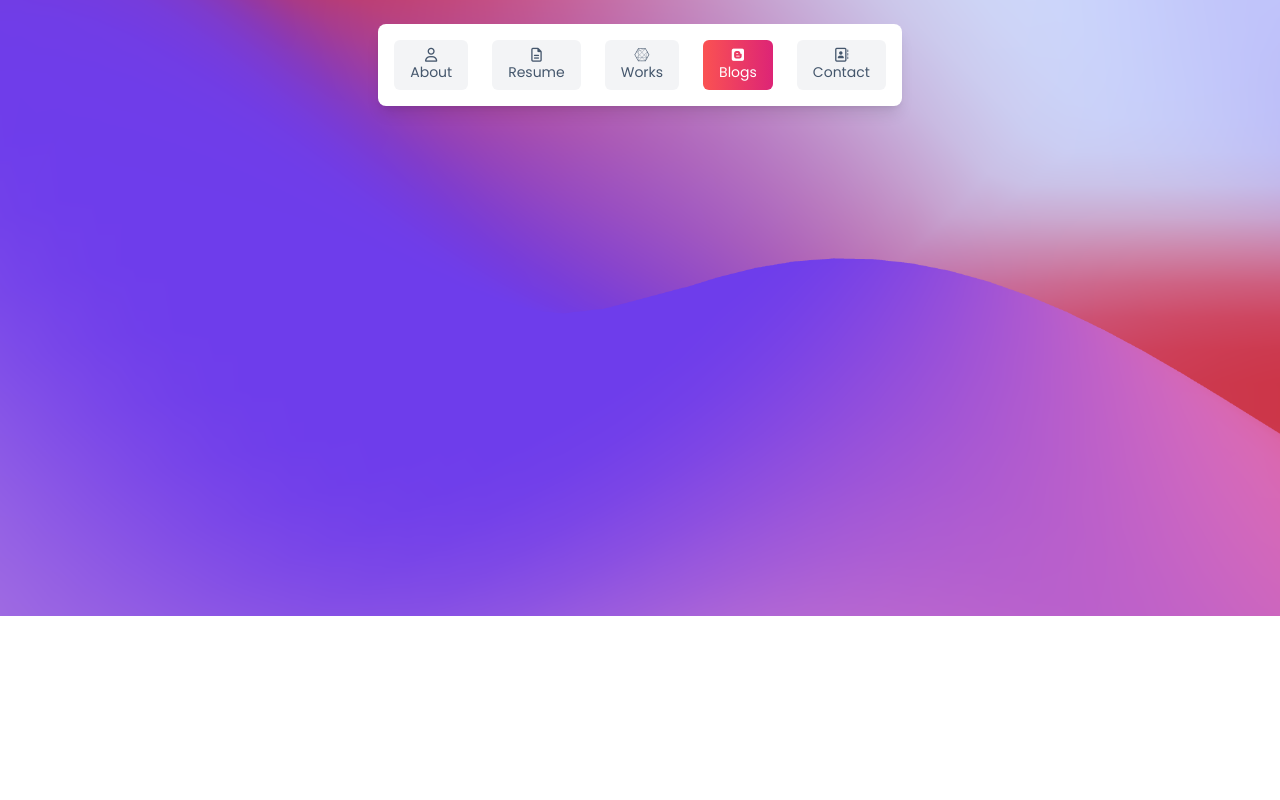
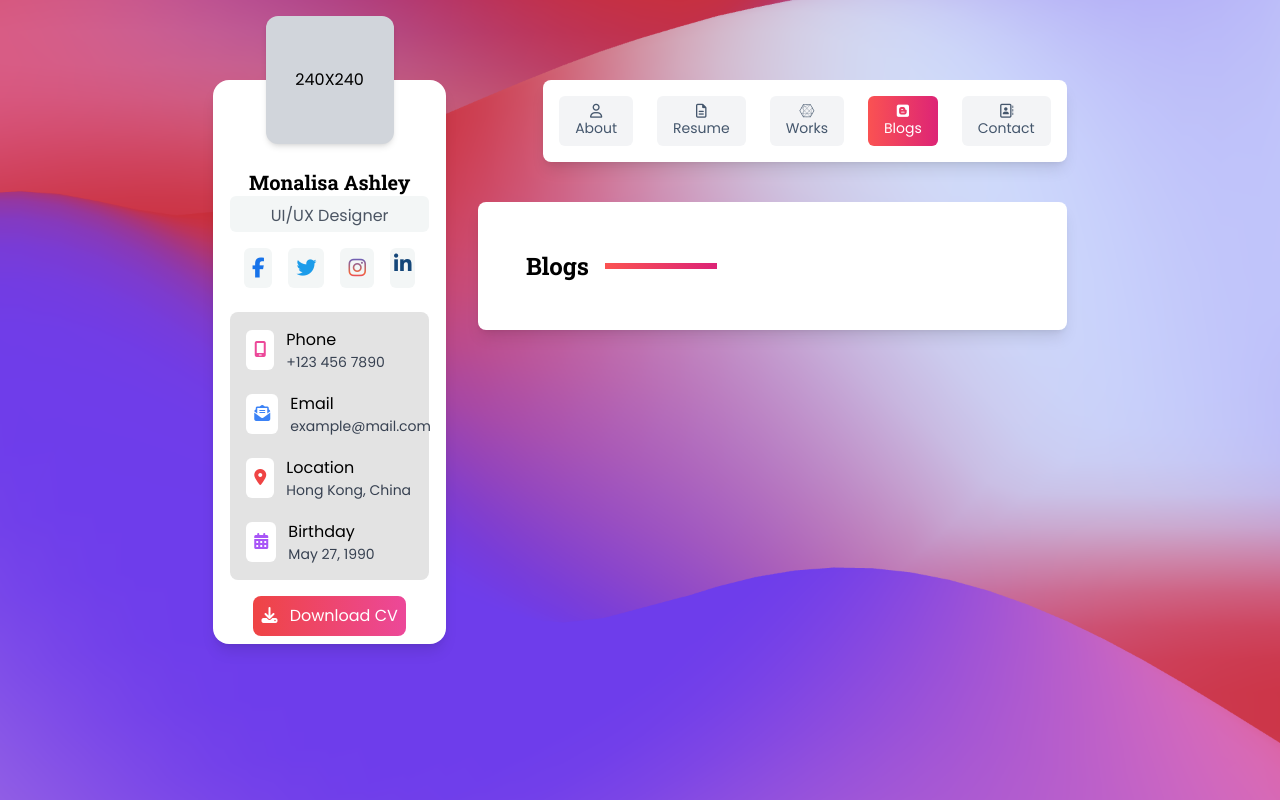
Before and after one commit to NaimoonJannat/personal-portfolio, a plain HTML site: page blogs.html in a window 1280 px wide. Drawn offline with nearby package versions, Linux system fonts and the light colour scheme.

Commit message:
Blogs page initiated

```diff
--- a/blogs.html
+++ b/blogs.html
@@ -47,17 +47,114 @@
     </script>
 </head>
 <body class="bg-[url('./Images/bg.png')] bg-cover bg-center bg-no-repeat primary-font">
-    <!-- Menu Section -->
-    <nav class="flex justify-center mt-6">
+
+     <!-- container body  -->
+     <div class="w-11/12 md:w-4/5 py-6 lg:w-2/3 mx-auto flex flex-col md:flex-row gap-8 md:py-20">
+
+          <!-- Menu section for small screens  -->
+ <nav class="flex md:hidden mb-10">
+    <ul class="grid grid-cols-3 gap-2 bg-white shadow-lg rounded-lg p-2">
+        <li><a href="/about-me.html" class="px-4 py-2 flex flex-col justify-center items-center rounded-md bg-gray-100 text-sm text-[#44566C] hover:bg-gray-200"><i class="fa-regular fa-user"></i> About</a></li>
+        <li><a href="/home.html" class="px-4 py-2 flex flex-col justify-center items-center rounded-md bg-gray-100 text-sm text-[#44566C] hover:bg-gray-200"><i class="fa-regular fa-file-lines"></i> Resume</a></li>
+        <li><a href="/projects.html" class="px-4 py-2 flex flex-col justify-center items-center rounded-md bg-gray-100 text-sm text-[#44566C] hover:bg-gray-200"><i class="fa-brands fa-connectdevelop"></i> Works</a></li>
+        <li><a href="/blogs.html" class="px-4 py-2 flex flex-col justify-center items-center rounded-md bg-gradient-to-r from-primary-color to-secondary-color text-sm text-white"><i class="fa-brands fa-blogger"></i> Blogs</a></li>
+        <li><a href="/contact.html" class="px-4 py-2 flex flex-col justify-center items-center rounded-md bg-gray-100 text-sm text-[#44566C] hover:bg-gray-200" > <i class="fa-regular fa-address-book"></i> Contact</a></li>
+    </ul>
+</nav>
+
+       <!-- Left side contents  -->
+        <div class="w-full md:w-1/3">
+              <!-- Profile Section -->
+    <section class="relative flex flex-col items-center bg-white shadow-lg p-2 rounded-2xl mx-auto">
+        <!-- Profile Image -->
+        <div class="absolute -top-16 w-32 h-32 bg-gray-300 flex items-center justify-center rounded-xl shadow-md">
+            240X240
+        </div>
+
+        <!-- Profile Details -->
+        <div class="mt-20 text-center w-11/12">
+            <h2 class="text-xl title-font font-bold">Monalisa Ashley</h2>
+            <div class="bg-[#F3F6F6] p-1 rounded-md"><p class="text-gray-600 mt-1">UI/UX Designer</p></div>
+
+            <!-- Social Media Icons -->
+            <div class="flex justify-center space-x-4 mt-4">
+                <div class="bg-[#F3F6F6] p-2 rounded-md"><a href="#" class="text-[#1773EA]"><i class="fa-brands fa-facebook-f fa-lg"></i></a></div>
+                <div class="bg-[#F3F6F6] p-2 rounded-md"><a href="#" class="text-[#1C9CEA]"><i class="fa-brands fa-twitter fa-lg"></i></a></div>
+                <div class="bg-[#F3F6F6] p-2 rounded-md"><a href="#" class="bg-gradient-to-b from-[#515ECF] via-[#C53184] via-36% via-[#F3673A] via-75% to-[#DB2E7A] text-transparent bg-clip-text">
+                    <i class="fa-brands fa-instagram fa-lg"></i>
+                </a></div>
+                <div class="bg-[#F3F6F6] p-1 rounded-md"><a href="#" class="text-[#144679]"><i class="fa-brands fa-linkedin-in fa-lg"></i></a></div>
+            </div>
+
+            <!-- Contact Details -->
+    <div class="mt-6 space-y-3 w-full p-3 text-left bg-[#E3E3E3] rounded-lg">
+        <div class="flex items-center space-x-3 p-1 rounded-lg">
+            <div class="bg-white p-2 rounded-md"><i class="fa-solid fa-mobile-screen  text-pink-500"></i></div>
+           <div class="flex flex-col">
+            Phone
+            <p class="text-gray-700 text-sm">+123 456 7890</p>
+           </div>
+        </div>
+        <div class="flex items-center space-x-3 p-1 rounded-lg">
+            <div class="bg-white p-2 rounded-md"><i class="fa-solid fa-envelope-open-text text-blue-500"></i></div>
+            <div class="flex flex-col">
+                Email
+                <p class="text-gray-700 text-sm">example@mail.com</p>
+            </div>
+        </div>
+        <div class="flex items-center space-x-3 p-1 rounded-lg">
+            <div class="bg-white p-2 rounded-md"><i class="fa-solid fa-location-dot text-red-500"></i></div>
+           <div class="flex flex-col">
+            Location
+            <p class="text-gray-700 text-sm">Hong Kong, China</p>
+           </div>
+        </div>
+        <div class="flex items-center space-x-3 p-1 rounded-lg">
+            <div class="bg-white p-2 rounded-md"><i class="fa-solid fa-calendar-days text-purple-500"></i></div>
+            <div class="flex flex-col">
+                Birthday
+                <p class="text-gray-700 text-sm">May 27, 1990</p>
+            </div>
+        </div>
+    </div>
+
+            <!-- Download CV Button -->
+            <button class="mt-4 px-2 py-2 text-white rounded-lg bg-gradient-to-r from-red-500 to-pink-500">
+                <i class="fa-solid fa-download mr-2"></i> Download CV
+            </button>
+        </div>
+
+    </section>
+        </div>
+
+        <!-- Right side contents -->
+ <div class="w-full md:2/3 flex flex-col">
+
+    <!-- Menu Section for medium to large devices -->
+    <nav class="md:flex justify-end hidden">
        <ul class="flex space-x-6 bg-white shadow-lg rounded-lg p-4">
            <li><a href="/about-me.html" class="px-4 py-2 flex flex-col justify-center items-center rounded-md bg-gray-100 text-sm text-[#44566C] hover:bg-gray-200"><i class="fa-regular fa-user"></i> About</a></li>
            <li><a href="/home.html" class="px-4 py-2 flex flex-col justify-center items-center rounded-md bg-gray-100 text-sm text-[#44566C] hover:bg-gray-200"><i class="fa-regular fa-file-lines"></i> Resume</a></li>
            <li><a href="/projects.html" class="px-4 py-2 flex flex-col justify-center items-center rounded-md bg-gray-100 text-sm text-[#44566C] hover:bg-gray-200"><i class="fa-brands fa-connectdevelop"></i> Works</a></li>
-            <li><a href="/blogs.html" class="px-4 py-2 flex flex-col justify-center items-center rounded-md bg-gradient-to-r from-primary-color to-secondary-color text-sm text-white"><i class="fa-brands fa-blogger"></i> Blogs</a></li>
+           <li><a href="/blogs.html" class="px-4 py-2 flex flex-col justify-center items-center rounded-md bg-gradient-to-r from-primary-color to-secondary-color text-sm text-white" ><i class="fa-brands fa-blogger"></i> Blogs</a></li>
            <li><a href="/contact.html" class="px-4 py-2 flex flex-col justify-center items-center rounded-md bg-gray-100 text-sm text-[#44566C] hover:bg-gray-200"> <i class="fa-regular fa-address-book"></i> Contact</a></li>
        </ul>
    </nav>
 
+    <!-- Blog Section -->
+ <section class="mt-10 p-2 md:p-8 bg-white shadow-lg rounded-lg">
+    <div class="flex flex-row items-center gap-4 p-4">
+        <h2 class="text-2xl title-font font-bold">Blogs</h2>
+        <hr class="w-28 rounded-md border-[3px] border-transparent" style="border-image-source: linear-gradient(90deg, #FA5252 0%, #DD2476 100%); border-image-slice: 1;">
+    </div>
+ </section>
+
+   </div>
+
+
+
+     </div>
+
 
 </body>
 </html>
```
Also changed, not shown: contact.html (+1 -1 lines). Lines whose indentation alone changed are shown as unchanged.
